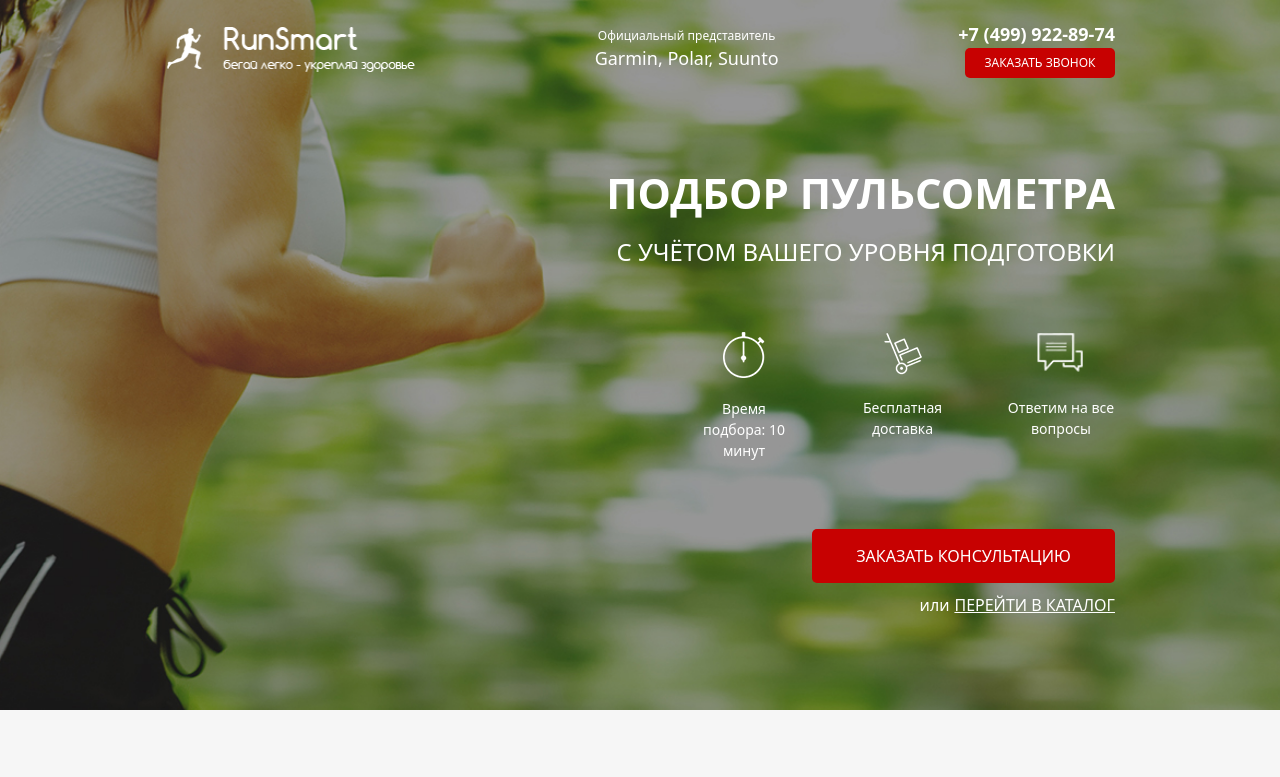
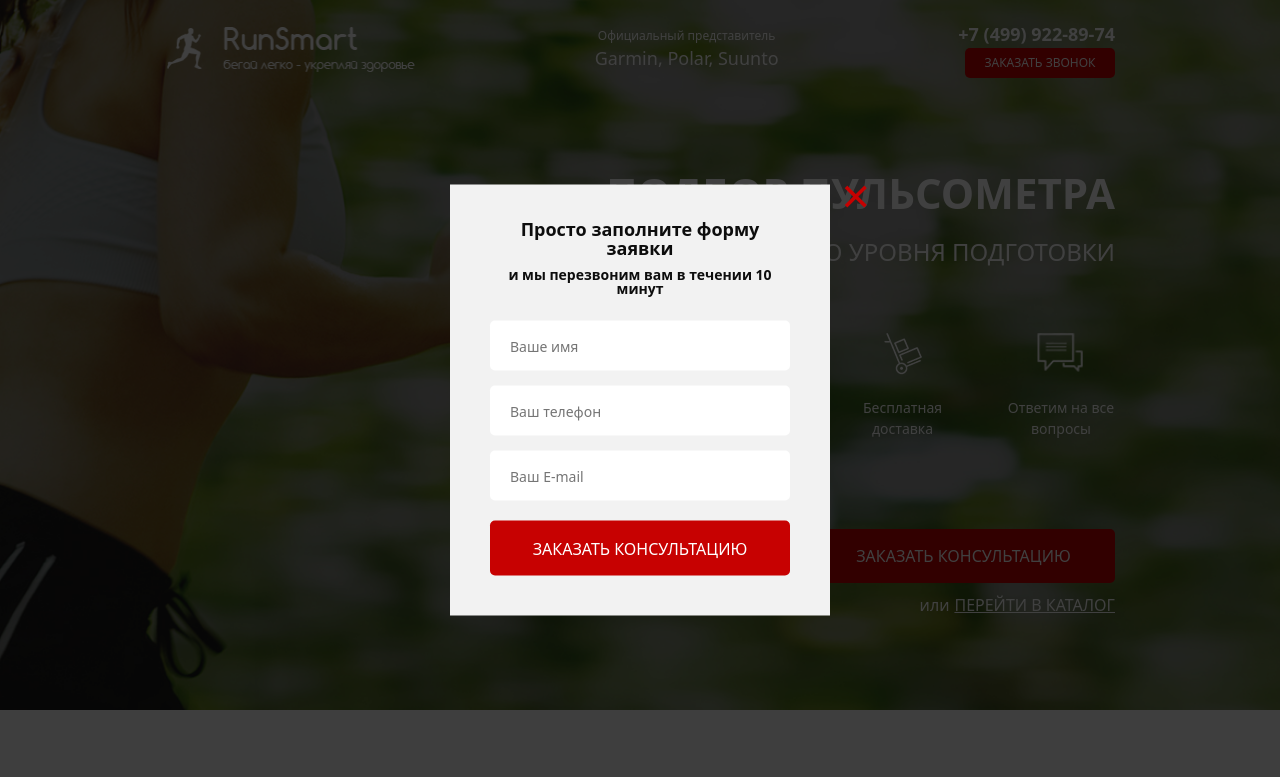
Before and after one commit to KovAlex010422/Pulse, a website: page src/index.html in a window 1280 px wide. Both pictures are taken after a click on the button "ЗАКАЗАТЬ ЗВОНОК". Shown: the top 777 px of the page. Drawn offline with Linux system fonts and the light colour scheme.

Commit message:
do subtitle in modal (js)

```diff
--- a/src/index.html
+++ b/src/index.html
@@ -563,6 +563,7 @@
   </div>
   <script src="./js/slider.js"></script>
   <script src="./js/catalog.js"></script>
+  <script src="./js/modals.js"></script>
 </body>
 
 </html>
--- /dev/null
+++ b/src/js/modals.js
@@ -0,0 +1,28 @@
+document.addEventListener('DOMContentLoaded', function(){
+  const btnsConsult = document.querySelectorAll('[data-modal=consultation]'),
+        overlay = document.querySelector('.overlay'),
+        modalConsult = document.querySelector('#consultation'),
+        btnsOrder = document.querySelectorAll('[data-modal=order]'),
+        modalOrder = document.querySelector('#order'),
+        modalClose = document.querySelectorAll('.modal__close');
+
+  function openModal(btnsSelektor, modalWindow) {
+    btnsSelektor.forEach((el, i) => el.addEventListener('click', () => {
+      overlay.style.display = 'block'
+      modalWindow.style.display = 'block'
+
+    console.log(parentNode(btnsSelektor[i]));
+    }))
+  }
+
+  openModal(btnsConsult, modalConsult);
+  openModal(btnsOrder, modalOrder);
+
+
+  modalClose.forEach(el => el.addEventListener('click', () => {
+    overlay.style.display = 'none'
+    modalConsult.style.display = 'none'
+  })
+  )
+
+})
```
